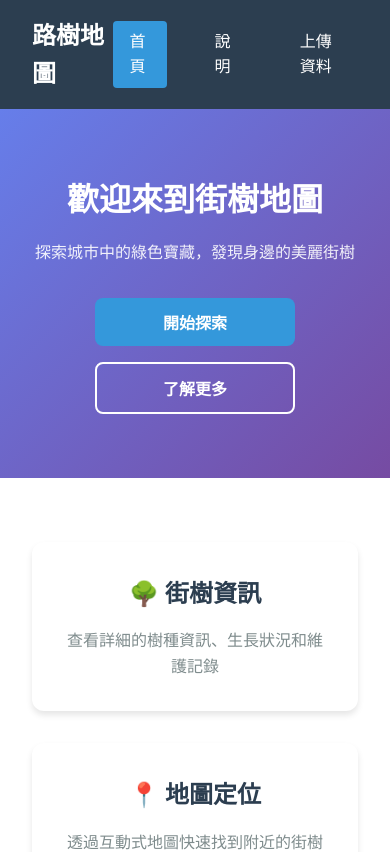
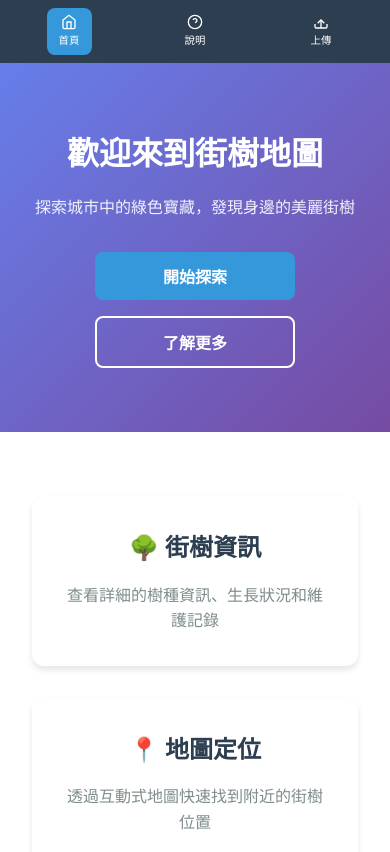
Before and after one commit to vneverz/streettrees_frontend, a Vue app: page / in a window 390 px wide. Shown: the top 852 px of the page. Built offline with nearby package versions, Linux system fonts and the light colour scheme; the HTML template or start-up script is replaced by a standard one.

Commit message:
修一下navbar UI, RWD better

```diff
--- a/src/components/Navbar.vue
+++ b/src/components/Navbar.vue
@@ -13,9 +13,29 @@ defineOptions({
       <RouterLink to="/" class="brand-link">路樹地圖</RouterLink>
     </div>
     <div class="navbar-menu">
-      <RouterLink to="/" class="nav-link">首頁</RouterLink>
-      <RouterLink to="/about" class="nav-link">說明</RouterLink>
-      <RouterLink to="/upload" class="nav-link">上傳資料</RouterLink>
+      <RouterLink to="/" class="nav-link">
+        <svg class="nav-icon" viewBox="0 0 24 24" fill="none" stroke="currentColor" stroke-width="2">
+          <path d="M3 9l9-7 9 7v11a2 2 0 0 1-2 2H5a2 2 0 0 1-2-2z" />
+          <polyline points="9,22 9,12 15,12 15,22" />
+        </svg>
+        <span class="nav-text">首頁</span>
+      </RouterLink>
+      <RouterLink to="/about" class="nav-link">
+        <svg class="nav-icon" viewBox="0 0 24 24" fill="none" stroke="currentColor" stroke-width="2">
+          <circle cx="12" cy="12" r="10" />
+          <path d="M9.09 9a3 3 0 0 1 5.83 1c0 2-3 3-3 3" />
+          <line x1="12" y1="17" x2="12.01" y2="17" />
+        </svg>
+        <span class="nav-text">說明</span>
+      </RouterLink>
+      <RouterLink to="/upload" class="nav-link">
+        <svg class="nav-icon" viewBox="0 0 24 24" fill="none" stroke="currentColor" stroke-width="2">
+          <path d="M21 15v4a2 2 0 0 1-2 2H5a2 2 0 0 1-2-2v-4" />
+          <polyline points="7,14 12,9 17,14" />
+          <line x1="12" y1="9" x2="12" y2="21" />
+        </svg>
+        <span class="nav-text">上傳</span>
+      </RouterLink>
     </div>
   </nav>
 </template>
@@ -48,15 +68,19 @@ defineOptions({
 
 .navbar-menu {
   display: flex;
-  gap: 2rem;
+  gap: 1rem;
 }
 
 .nav-link {
+  display: flex;
+  flex-direction: column;
+  align-items: center;
   color: white;
   text-decoration: none;
-  padding: 0.5rem 1rem;
-  border-radius: 4px;
-  transition: background-color 0.3s ease;
+  padding: 0.5rem 0.75rem;
+  border-radius: 8px;
+  transition: all 0.3s ease;
+  min-width: 60px;
 }
 
 .nav-link:hover {
@@ -66,4 +90,73 @@ defineOptions({
 .nav-link.router-link-active {
   background-color: #3498db;
 }
+
+.nav-icon {
+  width: 20px;
+  height: 20px;
+  margin-bottom: 2px;
+}
+
+.nav-text {
+  font-size: 0.75rem;
+  font-weight: 500;
+  white-space: nowrap;
+}
+
+/* 手機版RWD */
+@media (max-width: 768px) {
+  .navbar {
+    padding: 0.75rem 1rem;
+    justify-content: center;
+  }
+
+  .navbar-brand {
+    display: none;
+  }
+
+  .navbar-menu {
+    gap: 0.5rem;
+    width: 100%;
+    justify-content: space-around;
+  }
+
+  .nav-link {
+    padding: 0.5rem 0.25rem;
+    min-width: 50px;
+  }
+
+  .nav-icon {
+    width: 18px;
+    height: 18px;
+  }
+
+  .nav-text {
+    font-size: 0.7rem;
+  }
+}
+
+/* 超小螢幕 */
+@media (max-width: 480px) {
+  .navbar {
+    padding: 0.5rem 0.5rem;
+  }
+
+  .navbar-menu {
+    gap: 0.25rem;
+  }
+
+  .nav-link {
+    padding: 0.4rem 0.2rem;
+    min-width: 45px;
+  }
+
+  .nav-icon {
+    width: 16px;
+    height: 16px;
+  }
+
+  .nav-text {
+    font-size: 0.65rem;
+  }
+}
 </style>
```
